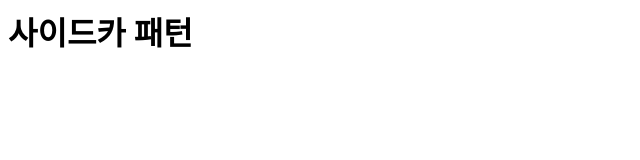
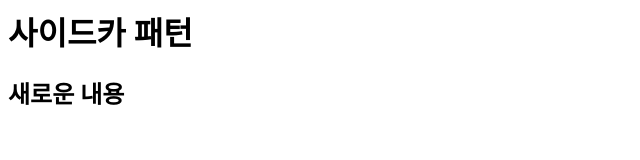
Before and after one commit to myanjini/web-contents-v2, a plain HTML site: page index.html in a window 1280 px wide. Shown: the whole page, without its empty margins (0-640 px from the left). Drawn offline with Linux system fonts and the light colour scheme.

Commit message:
Update index.html

```diff
--- a/index.html
+++ b/index.html
@@ -4,5 +4,6 @@
   </HEAD>
   <BODY>
     <H1>사이드카 패턴</H1>
+    <H2>새로운 내용</H2>
   </BODY>
 </HTML>
```
